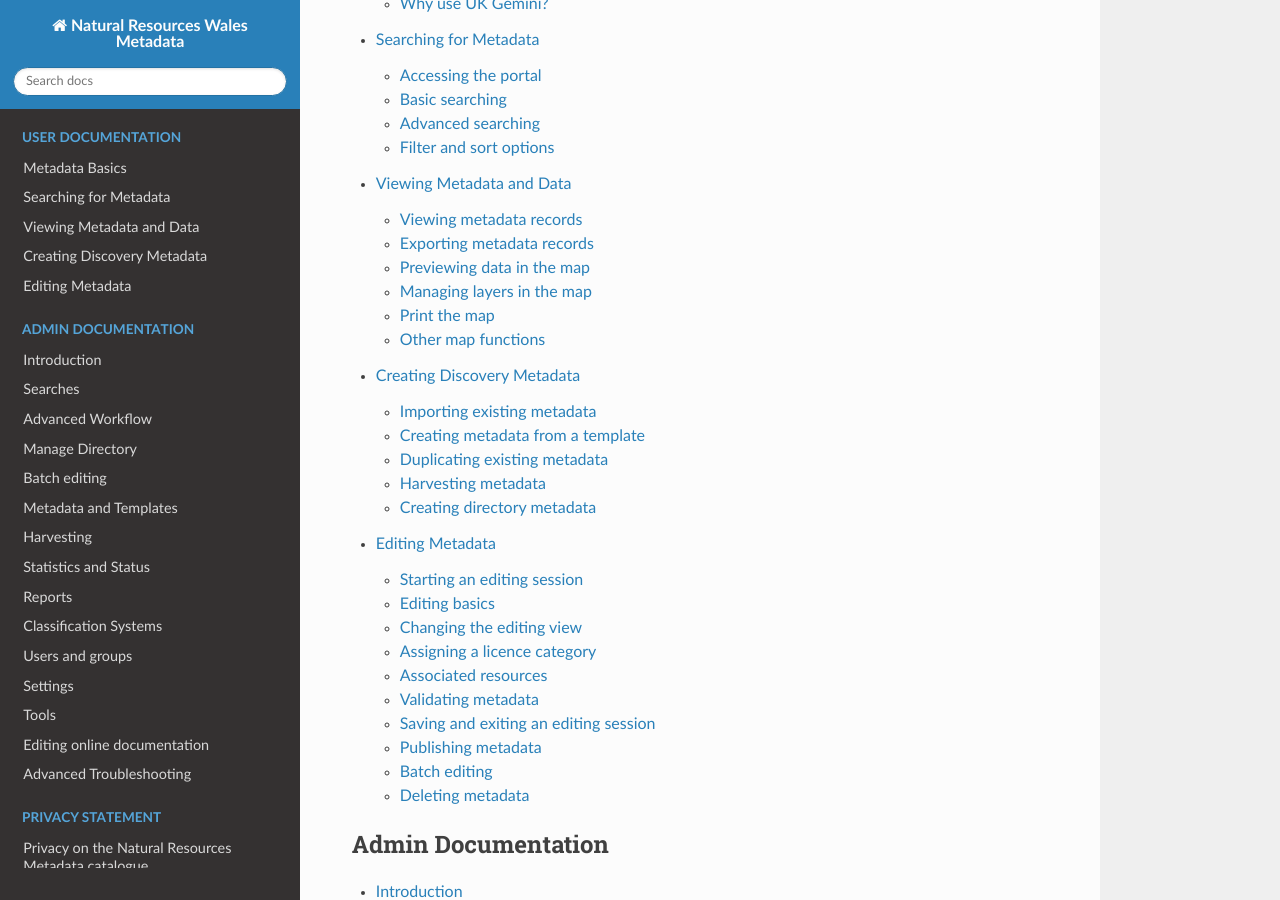
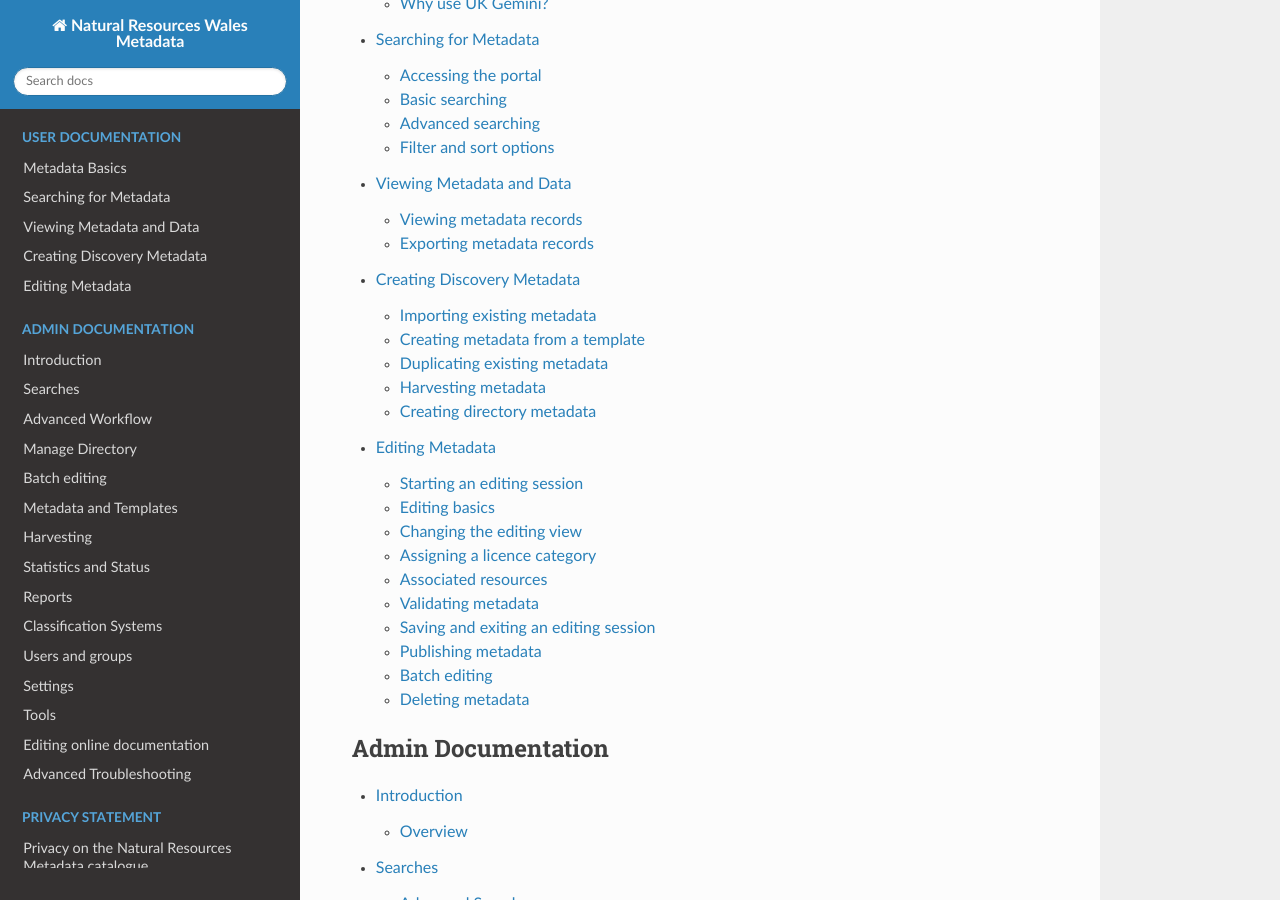
Before and after one commit to AstunTechnology/nrw-metadata-portal-docs, a Sphinx documentation site: the page built from docs/index.rst, in a window 1280 px wide and 900 px high, scrolled down 433 px. Built offline with Sphinx 7.4.7 and the Read the Docs theme 2.0.0, drawn with Linux system fonts in a browser that asks for light colours; some of the changed lines change nothing that is shown.

Commit message:
Update UserDoc_Chap3_Viewing.rst

```diff
--- a/docs/UserDoc_Chap3_Viewing.rst
+++ b/docs/UserDoc_Chap3_Viewing.rst
@@ -8,17 +8,18 @@
 
 Clicking on the title of a record (from either the search results or those presented on the main page) will allow the user to view the metadata
 record. Below the record title, the **abstract** provides a brief description of what the dataset (or service) is and what it is used for. The
-spatial **extent** of the resource can be seen in the map below, in the **Discover data** section. Access to the data itself can be gained from the options listed in the
+**spatial extent** of the resource can be seen in the map to on the right with the metadata Unique Resource Identifier (URI) above it. Where datasets have gone through an internal NRW Open Data Assessment and has been classified as available under an Open Government Licence (OGL) you will be able to easily identify these with the OGL logo sitting alongside the URI. In cases where the dataset is published and is available to download you will be able to follow a link to the dataset under the **Links** sub-heading. Below this you will find the datasets *Access and use constraints* information which can assist staff in determining if the dataset is suitable for public access and use. Scolling down the page you will find more information on the dataset includiong how it was created and information warnings in the **Lineage** and also citations for reports linked to the dataset in the **Addtional Information Source** section. To the right of the screen you can find **Technical Information** which provides details on **Publishing Dates** (when the data was published, created or revised), **Temporal Extent** (The date range of the data collection), **Language**, **Keywords** and **Topic Categories**, **Data format** (The form the data takes).
+
+*Note: NRW Staff when logged in will also be able to view the datasets* **Internal Location** *and the* **Internal Contact** *which is the metadata custodian.*
+
 **Links** section.
 
 |userdoc_fig_3_1_1_DefaultViewA|
 
 **Figure 3.1.1:** Default record view
 
-Scrolling down the page, the **Use contraints** section provides information on licencing and the **Technical information** headings provide details on topic categories and keywords, maintenance frequency, coordinate systems and data formats are provided. Information on the history of a resource and how
-it was created can be found in the **Lineage** section. The **Metadata information** section, as the name suggests, provides information on the metadata itself, as well as the option for the metadata record to be downloaded.
 
-Note that the default view for a metadata record displays a summary of the information in the record. To change the display view of the metadata
+Note that the default view for a metadata record displays a summary of the information in the record. The **full view** will show users more detailed information of the dataset including potential Geospatial details such as the **Spatial Resolution** and **Spatial Reference System** alongside other details. To change the display view of the metadata
 record:
 
 	**1|** Click on |button_view_display| at the top right of the record.
@@ -28,122 +29,17 @@
 Exporting metadata records
 --------------------------
 
-Metadata records can be exported from spatialdata.gov.scot via the download icon menu at the top right of the record. To export a record:
+Metadata records can be exported from Data Discovery via the download icon menu at the top right of the record. To export a record:
 
 	**1|** Click on |button_view_download| at the top right of the record.
 
 	**2|** Choose the format to export (ZIP, PDF or XML). The permalink option will provide a URL for the record that can be copy and pasted.
 
+Data Discovery also has the abiltiy to download multiple metadata records at once in the same formats listed above. To do this you can search for the datasets you require to download and tick the small box to the left of the dataset title. Once you have selected all the records you want to export you can click the **selected** button alongside the page numbering and then select which download format you would like.
+
 |userdoc_fig_3_2_1_ExportMetadata|
 
-**Figure 3.2.1:** Export metadata menu
 
-Previewing data in the map
---------------------------
-
-Spatial data can be previewed in the interactive map using the web services referenced in the metadata. This capability can be accessed either from
-the search results page, the metadata record view, or from the interactive map tab in the header menu.
-
-To add a layer to the map from the search results page:
-
-	**1|** Click on |button_view_globe| visible at the bottom right of the record.
-
-	**2|** If there are multiple layers in the service, click the desired layer or choose to add all layers to the map.
-
-	|userdoc_fig_3_3_1_AddtoMapSearch|
-
-	**Figure 3.3.1:** Adding a layer to the map via the search results page
-
-To add a layer from the main map page:
-
-	**1|** Click on |button_map| in the header menu to navigate to the main map page.
-
-	**2|** On the right-hand side of the map, click |button_map_addlayer| at the top of the menu to open the **Add a Layer from** dialog.
-
-	**3|** On the **Search** tab of the **Add a Layer** dialog, enter text in the search box to find a layer. Alternatively, copy and paste a URL for a service into the **WMS**, **WMTS**, **WFS** or **ESRIREST** boxes on the **Services** tab. KML and KMZ can be added to the map via the **Files** tab.
-
-	**4|** Click |button_map_addicon| below the layer title to add it to the map. If adding from a URL, click on the layer name or the |button_map_addlayer| next to the name to add it to the map.
-
-	*Note: when adding straight from the map page, using the search tab, you may see layers with no name. This is caused by the
-	web service layer names not being referenced properly in the associated resources part of the dataset metadata record. Contributors to spatialdata.gov.scot should
-	update their metadata records so their resources in the dataset metadata are named with the layer name as it appears in the service (i.e. as listed in the GetCapabilities request).
-	See the* `Associated Resources <UserDoc_Chap5_Edit.html#associated-resources>`__ *section for guidance on how to set up associated resources.*
-
-	|userdoc_fig_3_3_3_AddtoMapMapPage|
-
-	**Figure 3.3.3:** Adding a layer to the map via the map interface
-
-To add a layer to the map from the metadata record view:
-
-	**1|** Scroll to the **API** section of the record. Services that can be added to the map will have |button_view_addtomap| beside them.
-
-	**2|** For view services (i.e. WMS), Click on |button_view_addtomap|. The user will be automatically taken to the map page.
-
-	**3|** For download services (i.e. WFS), select the layer from the drop down menu then click on |button_view_addtomap|.
-
-	|userdoc_fig_3_3_2_AddtoMapRecordView|
-
-	**Figure 3.3.2:** Adding a layer to the map from the metadata record view
-
-	*Note: with respect to WFS, users may experience occasions where the layer appears to have been added to the map, yet does not display. This
-	occurs when the Access-Control-Allow-Orgin header (CORS access policy) is missing from the remote server, and thus the request is blocked by
-	the browser. This is out of the control of the portal as it is dependent on the organisations' server configuration, however, an error message shall be displayed.*
-
-Managing layers in the map
---------------------------
-
-Available tools for the map are arranged down the right-hand side of the page.
-
-To manage layers displayed in the map:
-
-	**1|** Click |button_map_managelayers| on the right-hand side of the map. This will display a list of layers currently added to the map.
-
-	*Note: those with scale-dependent visibility that are not currently visible will be greyed out. Layers that cannot be added for some other reason, such as an error with the service, will display the layer name in red next to an error icon* (|button_map_exclamationicon|).
-
-	**2|** To toggle a layer on or off, click on the layer name or check/uncheck the box.
-
-	**3|** Click the cog icon (|button_map_cogicon|) to access a menu to zoom to the extent of the layer, select syle (if available), adjust the opacity, or remove the layer from the map.
-
-	**4|** To toggle the layer legend on or off, click |button_map_legendicon|.
-
-|userdoc_fig_3_4_1_ManageLayers|
-
-**Figure 3.4.1:** Manage layers menu
-
-Print the map
--------------
-
-To print the current map:
-
-	**1|** Click |button_map_print| from the menu on the right-hand side of the map.
-
-	**2|** In the appropriate boxes, enter text for the title of the map and a description or credit for the map if desired.
-
-	**3|** Choose the desired layout (landscape, overview or portrait).
-
-	**4|** Choose the auto option for scale, or uncheck and select the desired scale from the dropdown list.
-
-	**5|** Check the print legend box to include the legend on the map.
-
-	**6|** Select the desired format (either PDF or PNG) and click |button_map_printcurrent|.
-
-	*Note: the print area will be highlighted on the map.*
-
-|userdoc_fig_3_5_1_PrintMap|
-
-**Figure 3.5.1:** Printing the current map
-
-Other map functions
--------------------
-
-Other functionality available from the tabs on the main map page is as follows:
-
-:|button_map_default| Default Map: via the manage layers tab, allows the user to reload the default map settings (removes all layers, etc.).
-:|button_map_measure| Measure: allows the user to draw a line on the map to measure it's length. Single-click to create a node and double-click to finish.
-:|button_map_graticules| Projection Switcher: change the projection of the map to one of the supported projections in the dropdown list.
-:|button_map_zoomin| |button_map_zoomout| Zoom in and out: zoom in or out on the map.
-:|button_map_zoomextent| Zoom to initial map extent: zoom to the full extent of the map.
-:|button_map_graticules| Graticule: adds a grid to the map (in lat/long).
 
 .. |userdoc_fig_3_1_1_DefaultViewA| image:: media/userdoc_fig_3_1_1_DefaultViewA.png
 .. |userdoc_fig_3_2_1_ExportMetadata| image:: media/userdoc_fig_3_2_1_ExportMetadata.png
```
